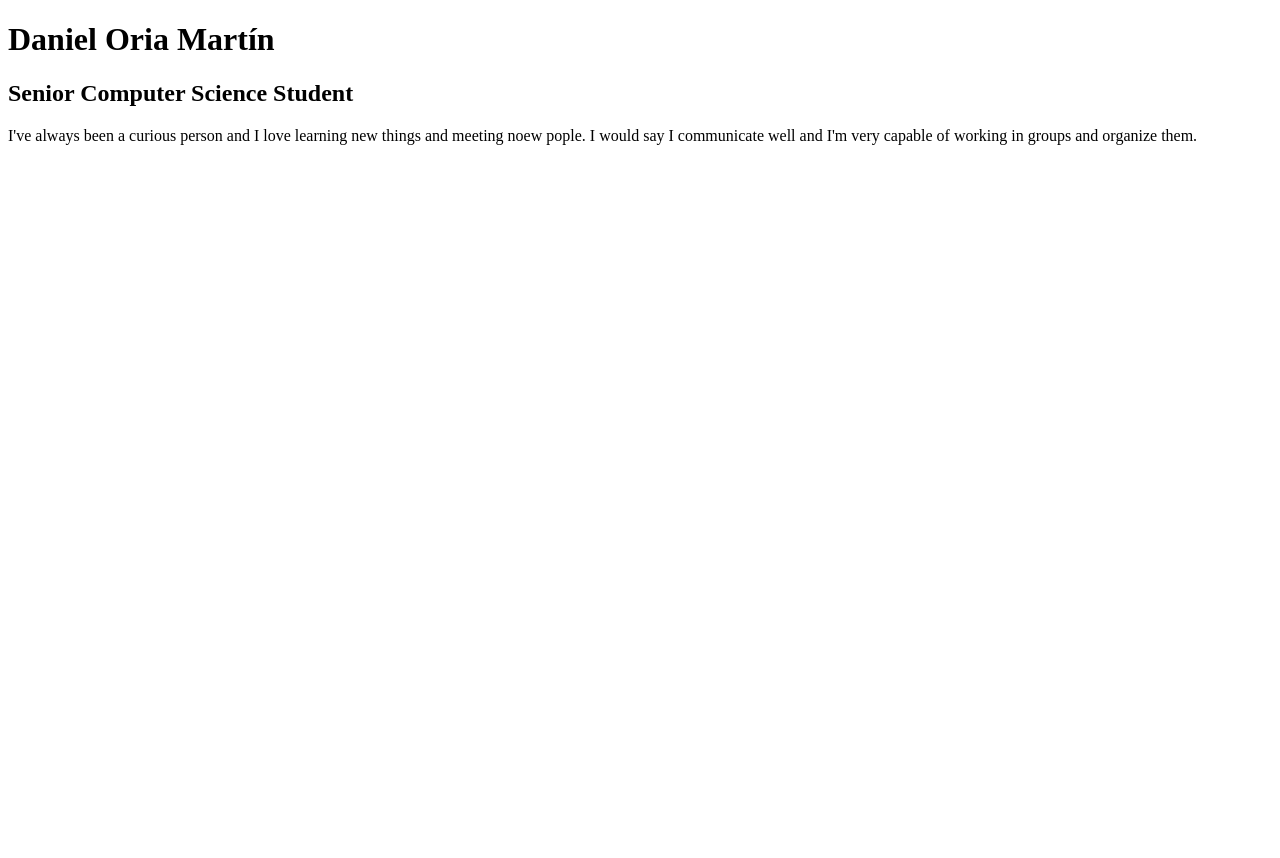
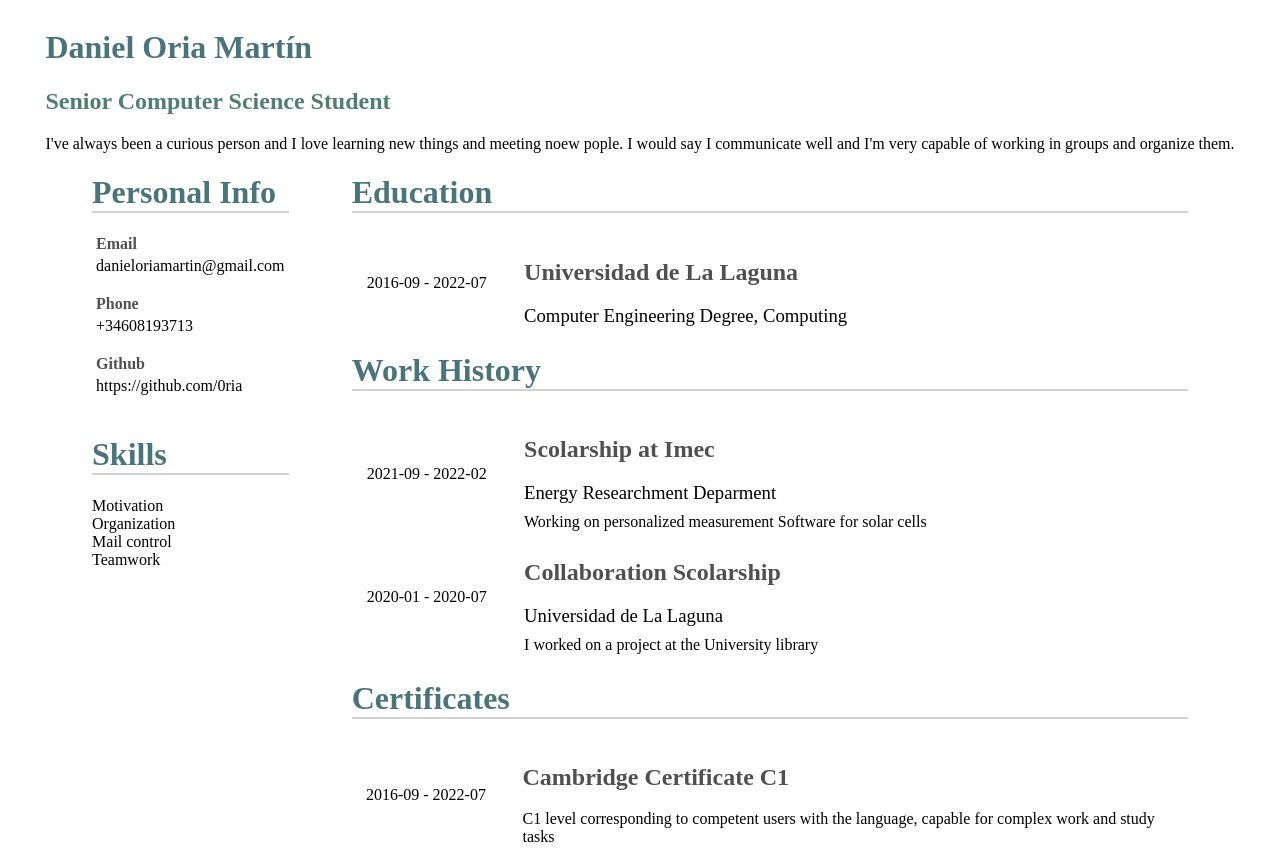
Before and after one commit to 0ria/CV, a plain HTML site: page index.html in a window 1280 px wide. Before the commit the page ends 800 px from the top, so only its background shows below. Drawn offline with Linux system fonts and the light colour scheme.

Commit message:
Added changes and color

```diff
--- a/css/style.css
+++ b/css/style.css
@@ -0,0 +1,91 @@
+:root {
+  --grey: rgba(80, 80, 80, 255);
+  --titleGreen: rgb(74, 116,124);
+  --subtitleGreen: rgb(80,126,112);
+  --lineColor: rgba(210, 210, 210, 255);
+}
+
+#body {
+  font-family: 'Times New Roman', Times, serif;
+}
+#flexHeader {
+  display: flex;
+  justify-content: center;
+}
+
+#flexHeader h2 {
+  color: var(--subtitleGreen)
+}
+
+h1 {
+  color: var(--titleGreen);
+}
+
+#mainContainer {
+  display: flex;
+  justify-content: center;
+  flex-direction: row;
+}
+
+#mainContainer h1 {
+  border-bottom: 2px solid var(--lineColor);
+}
+
+#leftContainer {
+  display: flex;
+  flex-direction: column;
+  margin-right: 5%;
+}
+
+#leftContainer .subtitle {
+  margin-bottom: 20px;
+}
+
+#leftContainer .title {
+  color: var(--grey);
+}
+
+#rightContainer {
+  display: flex;
+  flex-direction: column;
+}
+
+.rightSection {
+  display: flex;
+  flex-direction: row;
+  gap: 10px;
+}
+
+.rightSection h2 {
+  margin-bottom: 10px;
+  padding: 4px;
+  color: var(--grey);
+}
+
+
+.rightSection h3, h4 {
+  margin: 4px;
+  padding: 0;
+  font-weight: normal;
+}
+
+.leftRightSection {
+  display: flex;
+  width: 150px;
+  height: auto;
+  text-align: center;
+  justify-content: center;
+  align-items: center;
+}
+
+.leftRightSection .dateSpan {
+  margin: auto;
+}
+
+.rightRightSection {
+  margin-left: 1%;
+  display: flex;
+  justify-content: left;
+  flex-direction: column;
+  gap: 1px;
+}
--- a/index.html
+++ b/index.html
@@ -12,13 +12,90 @@
 </head>
 
 <body>
+  <div id="flexHeader">
+    <header>
+      <h1> Daniel Oria Martín </h1>
+      <h2> Senior Computer Science Student </h2>
+      <span> I've always been a curious person and I love learning new things and meeting noew pople. I would say I communicate well and I'm very capable of working in groups and organize them. </span>
+    </header>
+  </div>
 
-  <header>
-    <h1> Daniel Oria Martín </h1>
-    <h2> Senior Computer Science Student </h2>
-    <span> I've always been a curious person and I love learning new things and meeting noew pople. I would say I communicate well and I'm very capable of working in groups and organize them. </span>
-  </header>
+  <div id="mainContainer">
+    <div id="leftContainer">
+      <div class="leftSection">
+        <h1> Personal Info </h1>
+        <h4 class="title"><strong>Email</strong></h4>
+        <h4 class="subtitle">danieloriamartin@gmail.com</h4>
+        <h4 class="title"><strong>Phone</strong></h4>
+        <h4 class="subtitle">+34608193713</h4>
+        <h4 class="title"><strong>Github</strong></h4>
+        <h4 class="subtitle">https://github.com/0ria</h4>
+      </div>
+      <div class="leftSection">
+        <h1> Skills </h1>
+        <span> Motivation </span>
+        <br>
+        <span> Organization </span>
+        <br>
+        <span> Mail control </span>
+        <br>
+        <span> Teamwork </span>
+      </div>
+    </div>
+    <div id="rightContainer">
 
+      <div>
+        <h1> Education </h1>
+        <div class="rightSection">
+          <div class="leftRightSection">
+            <span class="dateSpan">2016-09 - 2022-07</span>
+          </div>
+          <div class="rightRightSection">
+            <h2>Universidad de La Laguna</h2>
+            <h3>Computer Engineering Degree, Computing</h3>
+          </div>
+        </div>
+      </div>
+
+
+      <div>
+        <h1> Work History </h1>
+        <div class="rightSection">
+          <div class="leftRightSection">
+            <span class="dateSpan">2021-09 - 2022-02</span>
+          </div>
+          <div class="rightRightSection">
+            <h2>Scolarship at Imec</h2>
+            <h3>Energy Researchment Deparment</h3>
+            <h4>Working on personalized measurement Software for solar cells</h4>
+          </div>
+        </div>
+        <div class="rightSection">
+          <div class="leftRightSection">
+            <span class="dateSpan">2020-01 - 2020-07</span>
+          </div>
+          <div class="rightRightSection">
+            <h2>Collaboration Scolarship</h2>
+            <h3>Universidad de La Laguna</h3>
+            <h4>I worked on a project at the University library</h4>
+          </div>
+        </div>
+      </div>
+
+      <div>
+        <h1> Certificates </h1>
+        <div class="rightSection">
+          <div class="leftRightSection">
+            <span class="dateSpan">2016-09 - 2022-07</span>
+          </div>
+          <div class="rightRightSection">
+            <h2>Cambridge Certificate C1</h2>
+            <h4>C1 level corresponding to competent users with the language, capable for complex work and study tasks</h4>
+          </div>
+        </div>
+      </div>
+
+    </div>
 </body>
 
 </html>
```
